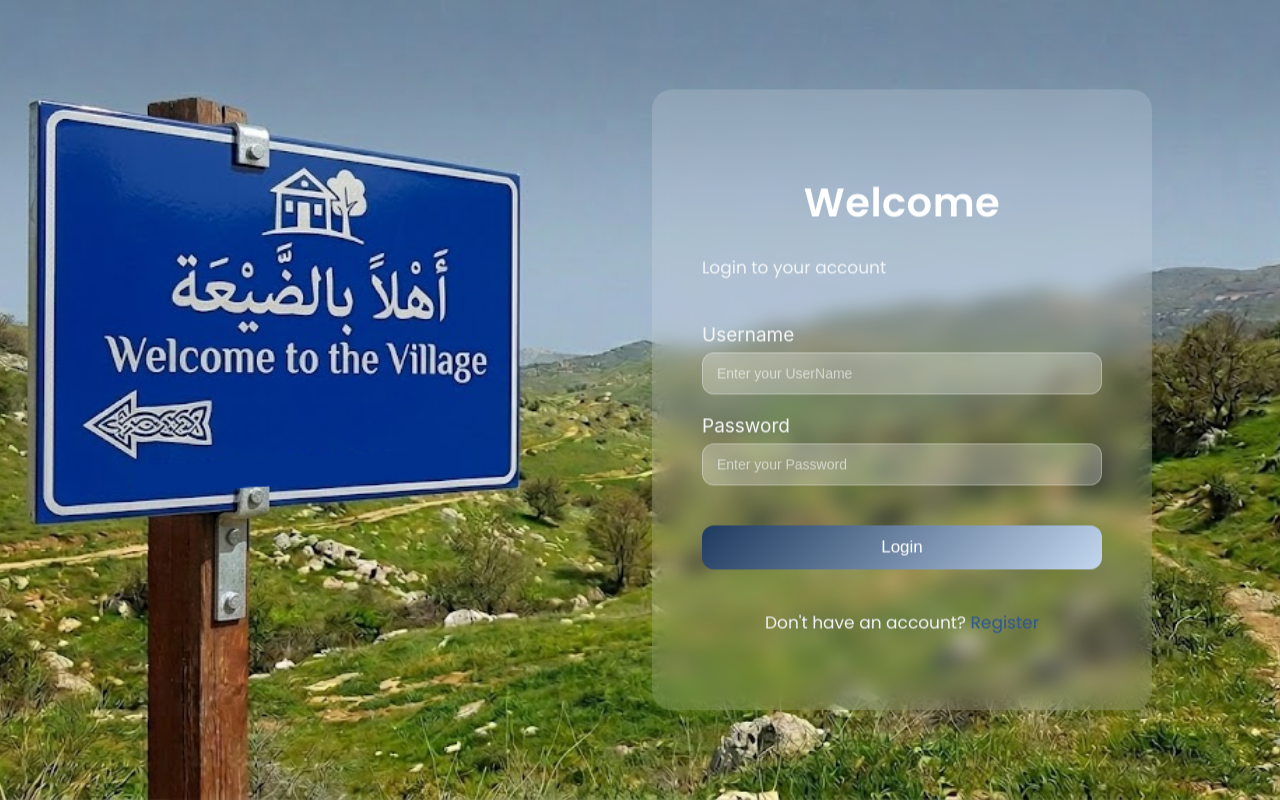
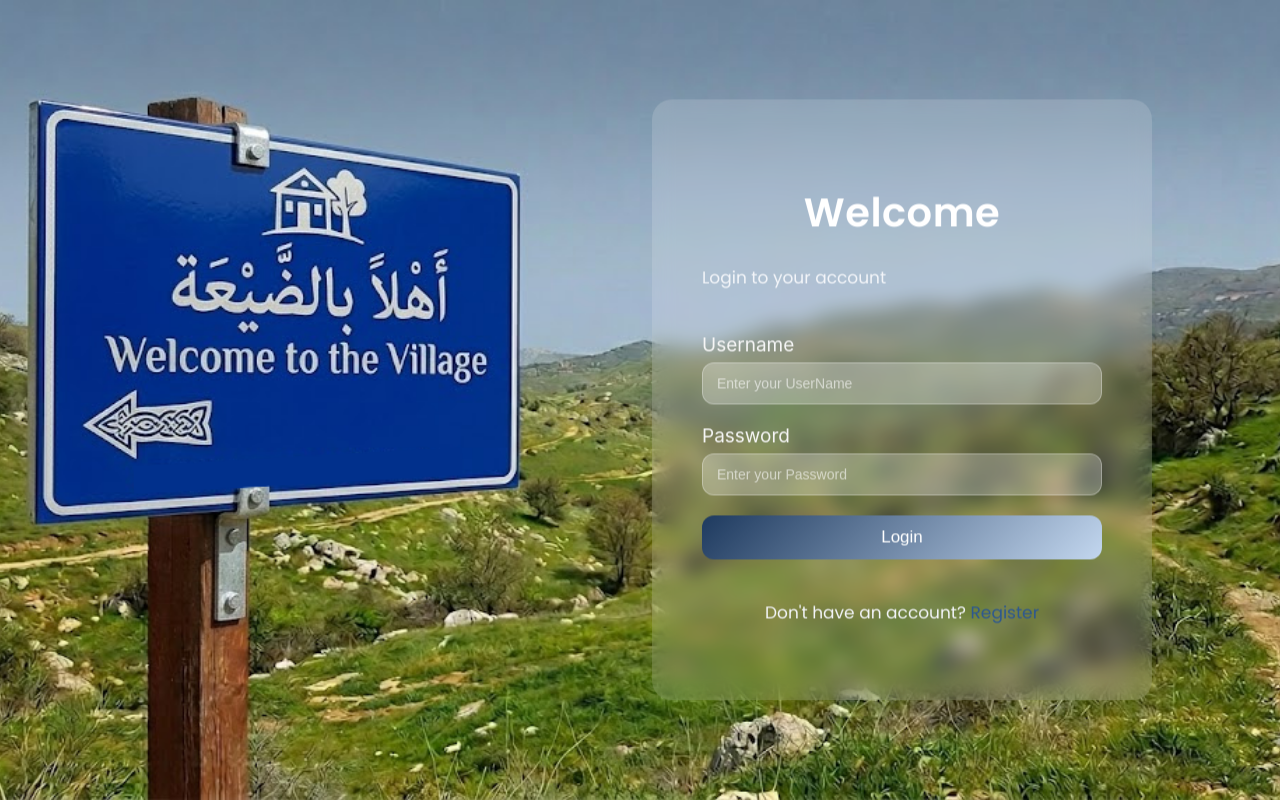
Before and after one commit to Eddy-Dib/FYP-Municipality, a React (Create React App) app in the folder front-end/: page / in a window 1280 px wide. Built offline with nearby package versions, Linux system fonts and the light colour scheme.

Commit message:
Fixing error & Adding register page

```diff
--- a/front-end/src/Components/Login.css
+++ b/front-end/src/Components/Login.css
@@ -79,6 +79,7 @@
 .loginForm input:focus {
     border: 1px solid #4a90e2;
     box-shadow: 0 0 8px rgba(74, 144, 226, 0.4);
+    background: rgba(255, 255, 255, 0.2);
 }
 
 .loginForm label {
@@ -87,10 +88,6 @@
     color: #f6f6f6;
 }
 
-.loginForm input:focus {
-    border: 1px solid #1e3a5f;
-    background: rgba(255, 255, 255, 0.2);
-}
 
 .loginForm input::placeholder {
     color: rgba(255, 255, 255, 0.6);
@@ -111,7 +108,7 @@
     cursor: pointer;
     transition: 0.3s;
     display: block;
-    margin: 40px auto 0;
+    margin: 20px auto 0;
 }
 .loginButton:hover {
     transform: translateY(-1.5px);
@@ -120,7 +117,6 @@
 }
 
 .registerText {
-    margin-top: 40px;
     font-size: 14px;
     text-align: center;
     margin: 40px auto 0 auto;
@@ -140,7 +136,9 @@
 }
 
 .rightBox.register {
+    position: absolute;
     width: 520px;
+    height: 600px;
     right: 5%;
 }
 
```
